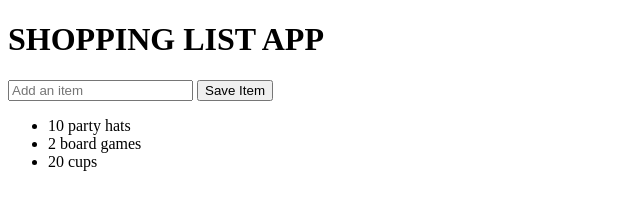
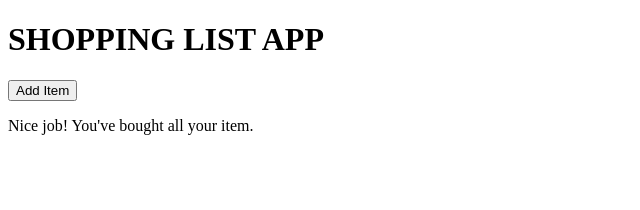
Before and after one commit to hgallop/VueFundamentals, a plain HTML site: page index.html in a window 1280 px wide. Shown: the whole page, without its empty margins (0-640 px from the left). Drawn offline with nearby package versions, Linux system fonts and the light colour scheme.

Commit message:
Lesson 7
Add text with v-if directive that shows when no items are present. Comment out items. Wrap header in a div. Add two buttons to header div. Add a state property to data, set to default. Add v-if directive to hide form div if state  is default. Add v-if and v-else directives to new buttons to show add item button when state is default and cancel button when state is edit. Add change state method. Call change state method on new button click to change state.

```diff
--- a/index.html
+++ b/index.html
@@ -6,31 +6,41 @@
         <link rel="stylesheet" href="main.css">
         <body>
             <div id="shopping-list">
-                <h1>{{ header.toLocaleUpperCase() }}</h1>
-                <div class="add-item-form">
+                <div class="header">
+                    <h1>{{ header.toLocaleUpperCase() }}</h1>
+                    <button v-if="state === 'default'" class="btn btn-primary" @click="changeState('edit')">Add Item</button>
+                    <button v-else class="btn btn-cancel" @click="changeState('default')">Cancel</button>
+                </div>
+                <div v-if="state === 'edit'" class="add-item-form">
                     <input v-model="newItem" @keyup.enter="saveItem" type="text" placeholder="Add an item">
                     <button class="btn btn-primary" @click="saveItem">Save Item</button>
                 </div>
                 <ul>
                     <li v-for="item in items">{{ item }}</li>
                 </ul>
+                <p v-if="items.length === 0">Nice job! You've bought all your item.</p>
             </div>
             <script src="https://unpkg.com/vue"></script>
             <script>
                 var shoppingList = new Vue({
                     el: '#shopping-list',
                     data: {
+                        state: 'default',
                         header: 'Shopping List App',
                         newItem: '',
                         items: [
-                            '10 party hats',
-                            '2 board games',
-                            '20 cups'
+                            // '10 party hats',
+                            // '2 board games',
+                            // '20 cups'
                         ]
                     },
                     methods: {
                         saveItem: function() {
                             this.items.push(this.newItem);
+                            this.newItem = '';
+                        },
+                        changeState: function(newState) {
+                            this.state = newState;
                             this.newItem = '';
                         }
                     }
```
